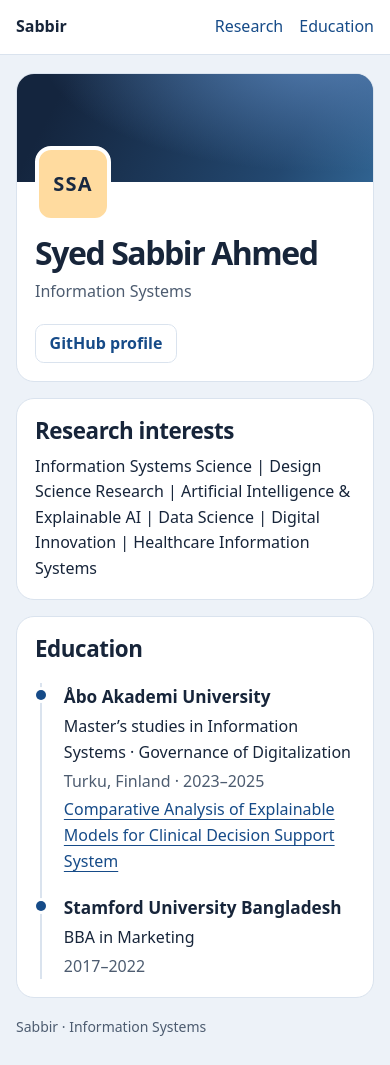
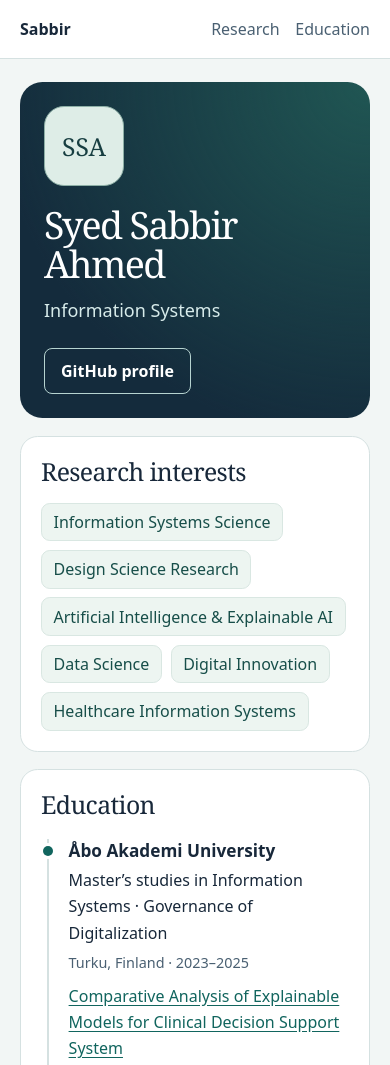
Before and after one commit to SabbirGit/sabbirgit.github.io, a plain HTML site: page index.html in a window 390 px wide. Shown: the top 1065 px of the page. Drawn offline with Linux system fonts and the light colour scheme.

Commit message:
Refine homepage layout, typography, and mobile readability

```diff
--- a/index.html
+++ b/index.html
@@ -8,84 +8,100 @@
 <style>
 :root {
   color-scheme: light;
-  --ink: #17253a;
-  --muted: #4d5c70;
-  --accent: #164b88;
-  --line: #dae3ee;
+  --ink: #18283a;
+  --muted: #4a6072;
+  --accent: #11655e;
+  --line: #d5e1e1;
   --surface: #fff;
+  --gutter: clamp(1.25rem, 3.8vw, 2.5rem);
 }
 * { box-sizing: border-box; }
-body { margin: 0; background: #edf2f8; color: var(--ink); font: 1rem/1.6 system-ui, sans-serif; }
-.wrap { width: min(54rem, calc(100% - 2rem)); margin-inline: auto; }
+body {
+  margin: 0;
+  background: #f2f6f5;
+  color: var(--ink);
+  font: 1rem/1.65 system-ui, sans-serif;
+}
+.wrap { width: min(70rem, calc(100% - 2 * var(--gutter))); margin-inline: auto; }
+.skip {
+  position: absolute;
+  inset: .5rem auto auto .5rem;
+  z-index: 1;
+  padding: .5rem 1rem;
+  background: white;
+  transform: translateY(-200%);
+}
+.skip:focus { transform: none; }
 header { background: var(--surface); border-bottom: 1px solid var(--line); }
-nav { display: flex; align-items: center; flex-wrap: wrap; gap: .5rem 1.5rem; padding-block: .9rem; }
-a { color: var(--accent); text-underline-offset: .22em; }
-a:focus-visible { outline: 2px solid var(--accent); outline-offset: 4px; }
-nav a { text-decoration: none; }
+nav { display: flex; align-items: center; flex-wrap: wrap; column-gap: clamp(.75rem, 4vw, 2rem); padding-block: .35rem; }
+a { color: var(--accent); text-underline-offset: .2em; }
+a:focus-visible { outline: 2px solid #167d71; outline-offset: 4px; }
+nav a { padding-block: .65rem; text-decoration: none; color: var(--muted); }
 nav a:hover { text-decoration: underline; }
-.brand { margin-right: auto; color: var(--ink); font-weight: 750; }
-main { display: grid; gap: 1rem; padding-block: clamp(1.125rem, 4vw, 2.75rem); }
-.profile, section { background: var(--surface); border: 1px solid var(--line); border-radius: 1.125rem; }
-.profile { overflow: hidden; }
-.cover {
-  height: clamp(6.75rem, 17vw, 10.5rem);
-  background: radial-gradient(ellipse at 87% -20%, #527bae 0%, transparent 65%),
-              linear-gradient(118deg, #14253e 13%, #234870 76%, #306391);
+nav .brand { margin-right: auto; color: var(--ink); font-weight: 750; }
+main { padding-block: clamp(1.4rem, 5vw, 4rem) 2rem; }
+.profile {
+  display: grid;
+  grid-template-columns: minmax(0, 1fr) auto;
+  align-items: center;
+  gap: clamp(1rem, 5vw, 4rem);
+  padding: clamp(1.5rem, 6vw, 4.5rem);
+  background: radial-gradient(ellipse at 100% 0%, #205653, transparent 76%), #142b3c;
+  border-radius: 1.4rem;
+  color: white;
 }
-.profile-body, section { padding: clamp(1.125rem, 4vw, 2rem); }
-.profile-body { padding-top: 0; }
+h1, h2, h3, p { margin: 0; }
+h1, h2 { font-family: Georgia, serif; font-weight: 400; }
+h1 { max-width: 14ch; font-size: clamp(2.35rem, 7vw, 5.1rem); line-height: 1.04; letter-spacing: -.045em; text-wrap: balance; }
+h2 { font-size: clamp(1.55rem, 3vw, 2.1rem); line-height: 1.2; letter-spacing: -.025em; }
+h3 { font-size: 1.075rem; line-height: 1.35; }
+.headline { margin-top: .8rem; color: #d7ebea; font-size: 1.125rem; }
 .monogram {
   display: grid;
   place-items: center;
-  position: relative;
-  margin-top: -2.25rem;
-  margin-bottom: .8rem;
-  width: 4.75rem;
-  height: 4.75rem;
-  border: 4px solid var(--surface);
-  border-radius: 1rem;
-  background: #ffdb9f;
-  color: #192941;
-  font-size: 1.25rem;
-  font-weight: 800;
-  letter-spacing: .06em;
+  width: clamp(5rem, 16vw, 10rem);
+  aspect-ratio: 1;
+  border: 1px solid #8dafa6;
+  border-radius: 1.25rem;
+  background: #deede7;
+  color: #173e41;
+  font: 400 clamp(1.55rem, 4vw, 3.2rem) Georgia, serif;
 }
-h1, h2, h3, p { margin: 0; }
-h1 { font-size: clamp(2rem, 6vw, 3.25rem); line-height: 1.1; letter-spacing: -.045em; }
-h2 { font-size: 1.4rem; line-height: 1.25; letter-spacing: -.02em; }
-h3 { font-size: 1.075rem; }
-p { margin-top: .55rem; }
-.headline, .meta, footer { color: var(--muted); }
 .profile-link {
   display: inline-block;
-  margin-top: .65rem;
-  padding: .35rem .85rem;
-  border: 1px solid var(--line);
-  border-radius: .55rem;
+  margin-top: 1.4rem;
+  padding: .55rem 1rem;
+  border: 1px solid #b6d3d0;
+  border-radius: .5rem;
+  color: white;
   text-decoration: none;
   font-weight: 650;
 }
-.profile-link:hover { background: #edf2f8; }
-.timeline { margin: 1.25rem 0 0 .33rem; padding: 0 0 0 1.35rem; border-left: 2px solid var(--line); list-style: none; }
+.profile-link:hover { background: #244958; }
+.profile-link:focus-visible { outline-color: white; }
+.details { display: grid; grid-template-columns: minmax(0, .92fr) minmax(0, 1.08fr); gap: 1.1rem; margin-top: 1.1rem; }
+section { padding: var(--gutter); background: var(--surface); border: 1px solid var(--line); border-radius: 1.1rem; }
+.interests { display: flex; flex-wrap: wrap; gap: .55rem; list-style: none; padding: 0; margin: 1rem 0 0; }
+.interests li { max-width: 100%; padding: .32rem .72rem; border: 1px solid #d9e7e2; border-radius: .55rem; background: #edf5f1; color: #174e49; overflow-wrap: anywhere; }
+.timeline { margin: 1.2rem 0 0 .35rem; padding: 0 0 0 1.25rem; border-left: 2px solid var(--line); list-style: none; }
 .timeline li { position: relative; overflow-wrap: anywhere; }
-.timeline li::before {
-  content: "";
-  position: absolute;
-  top: .42rem;
-  left: -1.73rem;
-  width: .625rem;
-  height: .625rem;
-  border-radius: 50%;
-  background: var(--accent);
-  box-shadow: 0 0 0 3px var(--surface);
+.timeline li::before { content: ""; position: absolute; top: .4rem; left: -1.63rem; width: .65rem; height: .65rem; border-radius: 50%; background: var(--accent); box-shadow: 0 0 0 3px white; }
+.timeline li + li { margin-top: 1.25rem; }
+.timeline p { margin-top: .28rem; }
+.meta, footer { color: var(--muted); }
+.timeline .meta { margin-bottom: .5rem; font-size: .9rem; }
+footer { padding-bottom: 1.5rem; font-size: .875rem; }
+@media (max-width: 47rem) {
+  .details { grid-template-columns: 1fr; }
 }
-.timeline li + li { margin-top: 1.25rem; }
-.timeline p { margin-top: .2rem; }
-footer { padding-bottom: 1.5rem; font-size: .875rem; }
-@media (max-width: 26rem) { nav { gap: .45rem 1rem; } }
+@media (max-width: 32rem) {
+  .profile { grid-template-columns: 1fr; }
+  .monogram { grid-row: 1; }
+}
 </style>
 </head>
 <body>
+<a class="skip" href="#home">Skip to content</a>
 <header>
 <nav class="wrap" aria-label="Primary">
 <a class="brand" href="#home">Sabbir</a>
@@ -93,23 +109,30 @@ footer { padding-bottom: 1.5rem; font-size: .875rem; }
 <a href="#education">Education</a>
 </nav>
 </header>
-<main class="wrap" id="home">
+<main class="wrap" id="home" tabindex="-1">
 <div class="profile">
-<div class="cover" aria-hidden="true"></div>
 <div class="profile-body">
-<div class="monogram" aria-hidden="true">SSA</div>
 <h1>Syed Sabbir Ahmed</h1>
 <p class="headline">Information Systems</p>
 <p><a class="profile-link" href="https://github.com/SabbirGit">GitHub profile</a></p>
 </div>
+<div class="monogram" aria-hidden="true">SSA</div>
 </div>
+<div class="details">
 <section id="research">
 <h2>Research interests</h2>
-<p>Information Systems Science | Design Science Research | Artificial Intelligence &amp; Explainable AI | Data Science | Digital Innovation | Healthcare Information Systems</p>
+<ul class="interests" role="list">
+<li>Information Systems Science</li>
+<li>Design Science Research</li>
+<li>Artificial Intelligence &amp; Explainable AI</li>
+<li>Data Science</li>
+<li>Digital Innovation</li>
+<li>Healthcare Information Systems</li>
+</ul>
 </section>
 <section id="education">
 <h2>Education</h2>
-<ol class="timeline">
+<ol class="timeline" role="list">
 <li>
 <h3>Åbo Akademi University</h3>
 <p>Master’s studies in Information Systems · Governance of Digitalization</p>
@@ -123,6 +146,7 @@ footer { padding-bottom: 1.5rem; font-size: .875rem; }
 </li>
 </ol>
 </section>
+</div>
 </main>
 <footer><div class="wrap">Sabbir · Information Systems</div></footer>
 </body>
```
